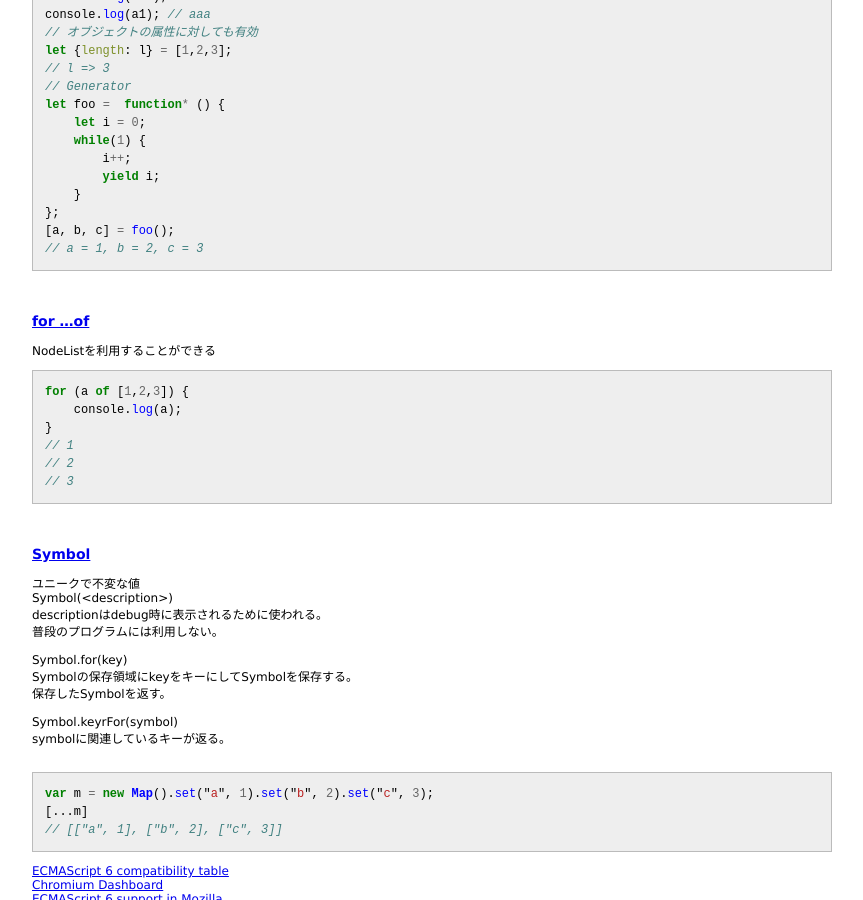
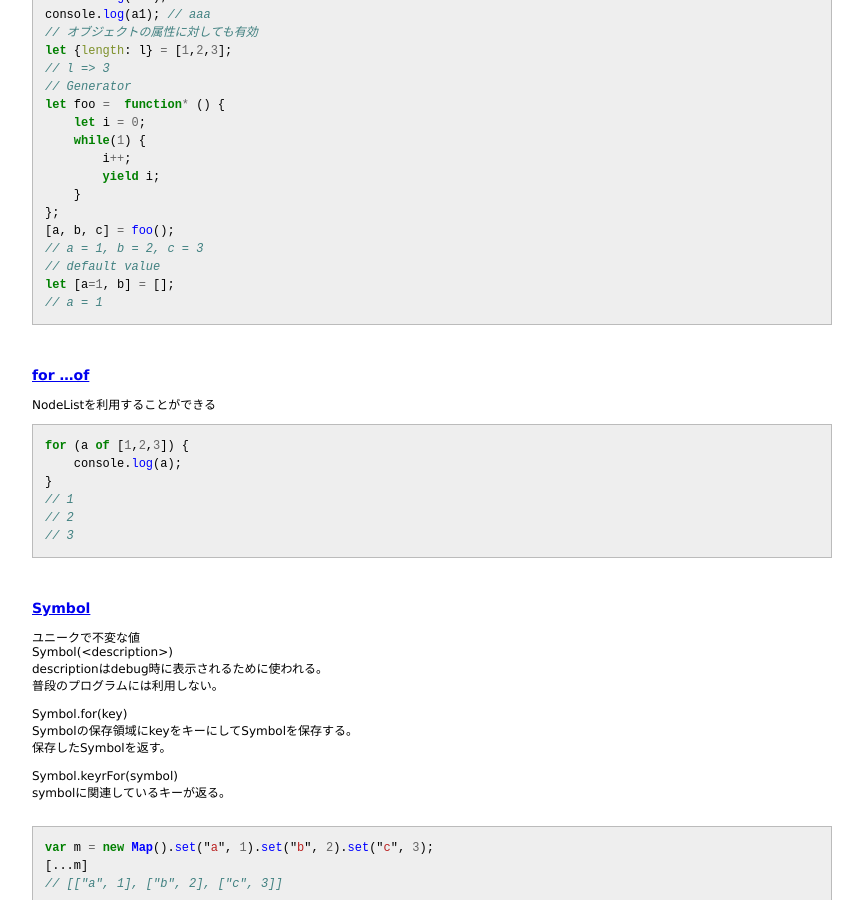
Before and after one commit to 38elements/38elements.github.com, a Jekyll site: the page built from _posts/2014-10-22-es6.md, in a window 1280 px wide and 900 px high, scrolled down 572 px. Shown: the whole window, without its empty margins (208-1071 px from the left). Built offline with Jekyll 4.4.1, drawn with Linux system fonts in a browser that asks for light colours; Markdown is read by kramdown in place of the engine named in the settings.

Commit message:
Update 2014-10-22-es6.md

```diff
--- a/_posts/2014-10-22-es6.md
+++ b/_posts/2014-10-22-es6.md
@@ -43,6 +43,9 @@ let foo =  function* () {
 };
 [a, b, c] = foo();
 // a = 1, b = 2, c = 3
+// default value
+let [a=1, b] = [];
+// a = 1
 {% endhighlight %}
 <br/>
 
```
